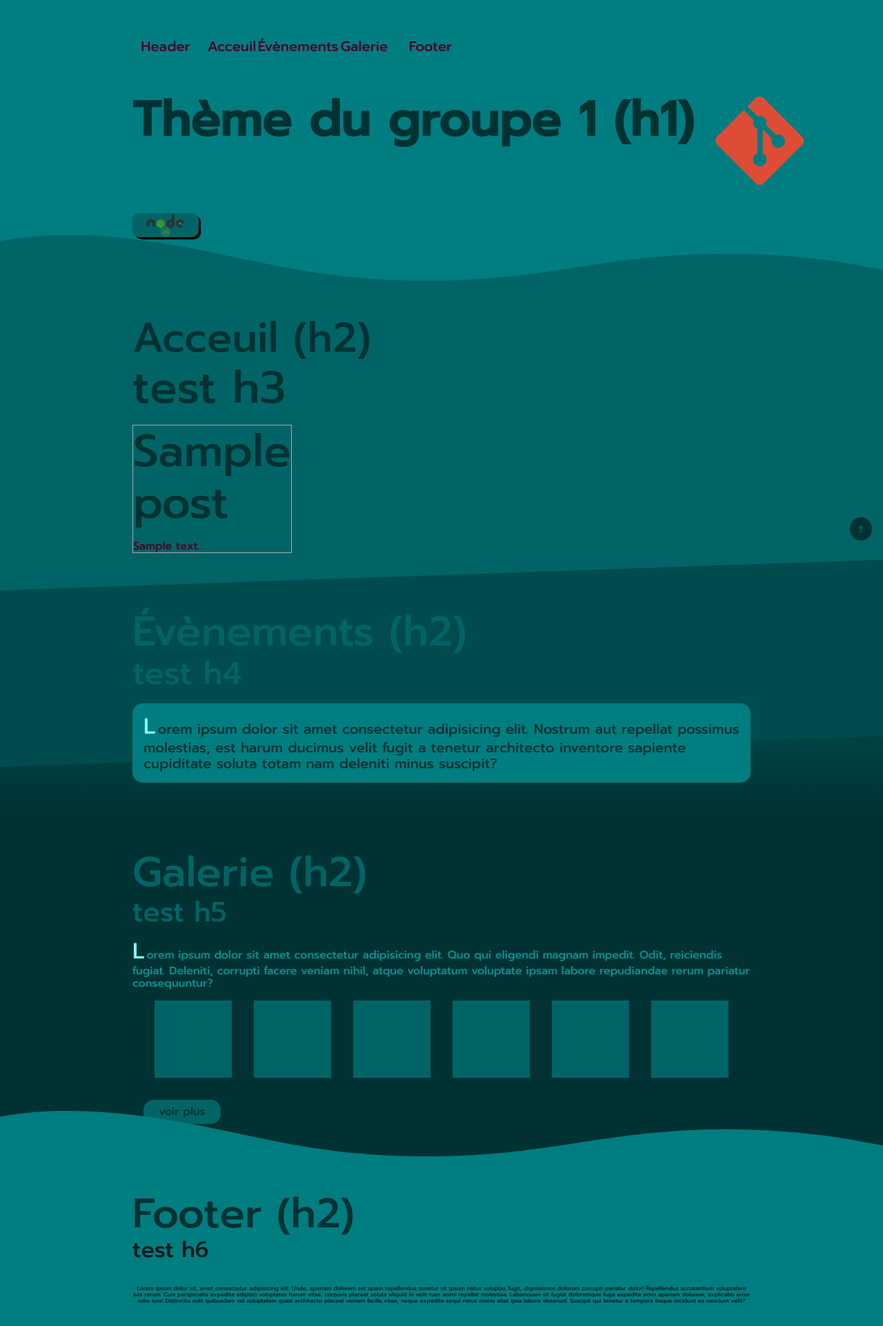
After one commit to IshtarFolo/4w4-2024-gr1, a WordPress theme: template index.php in a window 1280 px wide. The commit adds this page. Shown: the whole page at 69% size. Run offline with PHP 8.4 and a stand-in for WordPress, Linux system fonts and the light colour scheme; the site name, menu and one post (Sample post) are stand-ins, and other content is empty.

Commit message:
Début du labo3

```diff
--- /dev/null
+++ b/index.php
@@ -0,0 +1,117 @@
+<!DOCTYPE html>
+<html lang="en">
+<head>
+    <meta charset="UTF-8">
+    <meta name="viewport" content="width=device-width, initial-scale=1.0">
+    <title>Thème du groupe 1</title>
+
+    <!-- Php pour refaire le lien avec stylesheets -->
+    <link rel="stylesheet" href="<?php echo get_template_directory_uri(); ?>/normalize.css">
+    <link rel="stylesheet" href="<?php echo get_template_directory_uri(); ?>/style.css">
+    <link rel="preconnect" href="https://fonts.googleapis.com">
+    <link rel="preconnect" href="https://fonts.gstatic.com" crossorigin>
+    <link href="https://fonts.googleapis.com/css2?family=Prompt:wght@500&display=swap" rel="stylesheet">
+</head>
+
+<body>
+    <!-- HEADER -->
+    <div id="entete" class="global">
+        <header>
+            <ul>
+                <a href="#">Header</a>
+                <a href="#acceuil">Acceuil</a>
+                <a href="#evenements">Évènements</a>
+                <a href="#galerie">Galerie</a>
+                <a href="#footer">Footer</a>
+            </ul>
+            <h1>Thème du groupe 1 (h1)</h1>
+            <button></button>
+        </header>
+        <!-- Vague -->
+        <div class="vague">
+            <svg data-name="Layer 1" xmlns="http://www.w3.org/2000/svg" viewBox="0 0 1200 120" preserveAspectRatio="none">
+                <path d="M321.39,56.44c58-10.79,114.16-30.13,172-41.86,82.39-16.72,168.19-17.73,250.45-.39C823.78,31,906.67,72,985.66,92.83c70.05,18.48,146.53,26.09,214.34,3V0H0V27.35A600.21,600.21,0,0,0,321.39,56.44Z" class="shape-fill"></path>
+            </svg>
+        </div>
+        <!-- Fin vague -->
+    </div>
+    <!-- FIN HEADER -->
+
+    <div id="acceuil" class="global">
+        <section>
+            <h2>Acceuil (h2)</h2>
+            <h3>test h3</h3>
+                <div class="cours">
+                <!-- Boucle php pour afficher articles dans la table posts -->
+                <?php
+                    /*if(have_posts()){
+                        while(have_posts()){
+                            the_post();
+                            the_title('<h3>', '</h3>');
+                            // Trim words pour limiter a 30 mots
+                            echo wp_trim_words(get_the_content(), 30); //Ou The_content();
+                        }
+                    }*/
+                    /*
+                        Norme php avec Wordpress
+                    */
+                    if(have_posts()) :
+                        while(have_posts()) : the_post(); ?>
+                            <div class="carte">
+                                <h3><?php echo get_the_title(); ?></h3>
+                                <p><?php echo wp_trim_words(get_the_content(), 20);?></p>
+                            </div>
+                        <?php endwhile; ?>
+                        <?php endif; ?>
+                    </div>
+                <!-- Fin de la boucle php -->
+
+        </section>
+    </div>
+    <div id="evenements" class="global diagonale">
+        <section>
+            <h2>Évènements (h2)</h2>
+            <h4>test h4</h4>
+            <blockquote>Lorem ipsum dolor sit amet consectetur adipisicing elit. Nostrum aut repellat possimus molestias, est harum ducimus velit fugit a tenetur architecto inventore sapiente cupiditate soluta totam nam deleniti minus suscipit?</blockquote>
+        </section>
+    </div>
+
+    <div id="galerie" class="global">
+        <section>
+            <h2>Galerie (h2)</h2>
+            <h5>test h5</h5>
+            <p>Lorem ipsum dolor sit amet consectetur adipisicing elit. Quo qui eligendi magnam impedit. Odit, reiciendis fugiat. Deleniti, corrupti facere veniam nihil, atque voluptatum voluptate ipsam labore repudiandae rerum pariatur consequuntur?</p>
+                <section id="conteneur-images">
+                    <div class="image"></div>
+                    <div class="image"></div>
+                    <div class="image"></div>
+                    <div class="image"></div>
+                    <div class="image"></div>
+                    <div class="image"></div>
+                </section>
+            <button>voir plus</button>
+        </section>
+        <!-- Vague -->
+        <div class="vague">
+            <svg data-name="Layer 1" xmlns="http://www.w3.org/2000/svg" viewBox="0 0 1200 120" preserveAspectRatio="none">
+                <path d="M321.39,56.44c58-10.79,114.16-30.13,172-41.86,82.39-16.72,168.19-17.73,250.45-.39C823.78,31,906.67,72,985.66,92.83c70.05,18.48,146.53,26.09,214.34,3V0H0V27.35A600.21,600.21,0,0,0,321.39,56.44Z" class="shape-fill"></path>
+            </svg>
+        </div>
+        <!-- Fin vague -->
+    </div>
+
+    <!-- FOOTER -->
+    <div id="footer" class="global">
+        <footer>
+            <h2>Footer (h2)</h2>
+            <h6>test h6</h6>
+            <p>Lorem ipsum dolor sit, amet consectetur adipisicing elit. Unde, aperiam dolorem est quam repellendus tenetur sit ipsum natus voluptas fugit, dignissimos dolorum corrupti pariatur dolor! Repellendus accusantium voluptatem eos rerum.
+            Cum perspiciatis expedita adipisci voluptates harum vitae, corporis placeat soluta aliquid in velit nam animi repellat molestiae. Laboriosam sit fugiat doloremque fuga expedita enim aperiam dolorem, explicabo error odio iure!
+            Distinctio odit quibusdam vel voluptatem quasi architecto placeat veniam facilis vitae, neque expedita sequi natus omnis alias ipsa labore deserunt. Suscipit qui tenetur a tempora itaque incidunt ea nesciunt velit?</p>
+            <a href="#">&#8593</a>
+        </footer>
+    </div>
+    <!-- FIN FOOTER -->
+</body>
+
+</html>
--- /dev/null
+++ b/sass/composants/_cours.scss
@@ -0,0 +1,14 @@
+.cours{
+    display: flex;
+    flex-wrap: wrap;
+    justify-content: flex-start;
+    gap: 1rem;
+}
+
+.carte{
+    display: flex;
+    flex-direction: column;
+    justify-content: space-between;
+    flex: 0 1 20%;
+    border: 1px solid #aaa;
+}
--- a/sass/style.scss
+++ b/sass/style.scss
@@ -19,3 +19,5 @@
 @import "effets/vague";
 
 @import "effets/diagonale";
+
+@import "composants/cours";
--- a/style.css
+++ b/style.css
@@ -413,4 +413,18 @@ h6 {
     transform: skewY(-2deg);
     height: 20vw;
   }
+}
+.cours {
+  display: flex;
+  flex-wrap: wrap;
+  justify-content: flex-start;
+  gap: 1rem;
+}
+
+.carte {
+  display: flex;
+  flex-direction: column;
+  justify-content: space-between;
+  flex: 0 1 20%;
+  border: 1px solid #aaa;
 }/*# sourceMappingURL=style.css.map */
```
Also changed, not shown: README.md, 1 other file.
